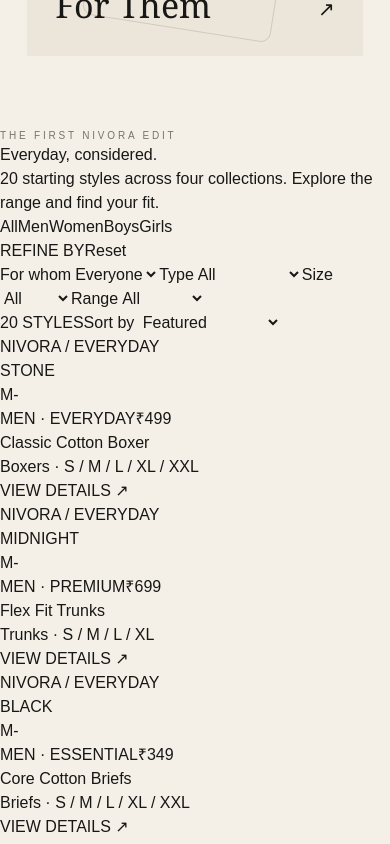
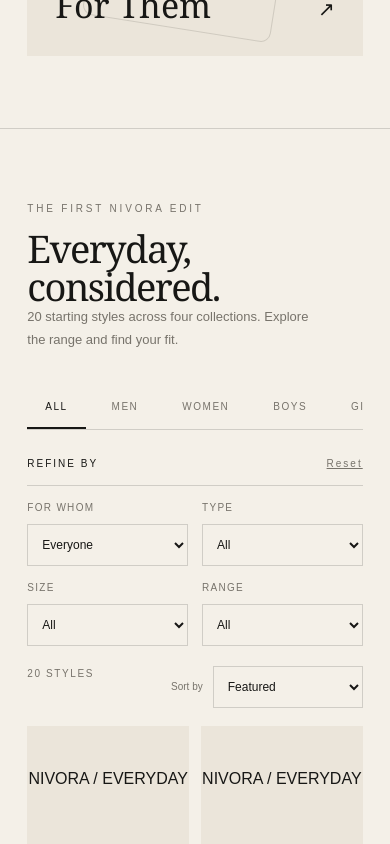
Before and after one commit to sikkaaryan/nivora-essentials, a Next.js app: page / in a window 390 px wide. Shown: the part 1960-2804 px from the top of the page. Built offline with nearby package versions, Linux system fonts and the light colour scheme.

Commit message:
feat: style responsive product catalogue and filters

```diff
--- a/app/globals.css
+++ b/app/globals.css
@@ -113,3 +113,38 @@ button { font: inherit; }
 @media (prefers-reduced-motion: reduce) {
   *, *::before, *::after { scroll-behavior: auto !important; animation-duration: .01ms !important; animation-iteration-count: 1 !important; transition-duration: .01ms !important; }
 }
+
+
+/* Product catalogue */
+.catalog-section { padding:100px 8vw; border-top:1px solid var(--line); }
+.catalog-heading { display:flex; justify-content:space-between; align-items:end; gap:24px; margin-bottom:34px; }
+.catalog-heading h2 { font:400 clamp(38px,5vw,64px)/1 Georgia,serif; letter-spacing:-.04em; margin:13px 0 0; }
+.catalog-heading p { color:var(--muted); max-width:300px; font-size:13px; line-height:1.8; }
+.audience-tabs { display:flex; gap:8px; border-bottom:1px solid var(--line); margin-bottom:26px; overflow-x:auto; }
+.audience-tabs button { border:0; background:transparent; color:var(--muted); padding:13px 18px; cursor:pointer; font-size:10px; letter-spacing:.15em; text-transform:uppercase; white-space:nowrap; border-bottom:2px solid transparent; }
+.audience-tabs button.active { color:var(--text); border-color:var(--text); }
+.catalog-layout { display:grid; grid-template-columns:190px minmax(0,1fr); gap:34px; }
+.filter-panel { display:flex; flex-direction:column; gap:22px; align-self:start; position:sticky; top:18px; }
+.filter-title { display:flex; justify-content:space-between; font-size:10px; letter-spacing:.2em; padding-bottom:14px; border-bottom:1px solid var(--line); }
+.filter-title button { background:none; border:0; color:var(--muted); text-decoration:underline; cursor:pointer; font-size:10px; }
+.filter-panel label { display:flex; flex-direction:column; gap:9px; color:var(--muted); font-size:10px; letter-spacing:.13em; text-transform:uppercase; }
+.filter-panel select,.results-bar select { width:100%; border:1px solid var(--line); background:var(--bg); color:var(--text); padding:12px 10px; border-radius:0; font-size:12px; letter-spacing:0; text-transform:none; }
+.audience-tabs button:focus-visible,.filter-panel select:focus-visible,.results-bar select:focus-visible,.quick-add:focus-visible { outline:2px solid var(--accent); outline-offset:3px; }
+.results-bar { display:flex; justify-content:space-between; align-items:center; margin-bottom:18px; font-size:10px; letter-spacing:.16em; color:var(--muted); }
+.results-bar label { display:flex; align-items:center; gap:10px; letter-spacing:0; }
+.results-bar select { width:auto; min-width:150px; }
+.product-grid { display:grid; grid-template-columns:repeat(3,minmax(0,1fr)); gap:30px 16px; }
+.product-card { min-width:0; }
+.product-art { height:255px; position:relative; overflow:hidden; display:grid; place-items:center; background:var(--surface); }
+.product-art img { display:block; width:100%; height:100%; object-fit:cover; transition:transform .5s ease; }
+.product-card:hover .product-art img { transform:scale(1.035); }
+.product-meta { display:flex; justify-content:space-between; gap:8px; margin-top:15px; color:var(--muted); font-size:8px; letter-spacing:.1em; }
+.product-meta span:last-child { color:var(--text); white-space:nowrap; font-size:11px; letter-spacing:0; }
+.product-card h3 { font:400 19px Georgia,serif; margin:9px 0 6px; }
+.product-card p { color:var(--muted); font-size:10px; line-height:1.7; margin:0; }
+.product-card p span { padding:0 4px; }
+.quick-add { display:flex; justify-content:space-between; width:100%; margin-top:14px; padding:11px 0; border:0; border-top:1px solid var(--line); background:transparent; color:var(--text); cursor:pointer; font-size:9px; letter-spacing:.17em; }
+.empty-results { padding:60px 20px; text-align:center; background:var(--surface); color:var(--muted); font-size:13px; }
+.catalog-disclaimer { color:var(--muted); font-size:10px; line-height:1.7; margin-top:35px; }
+@media(max-width:900px) { .product-grid { grid-template-columns:repeat(2,minmax(0,1fr)); } }
+@media(max-width:700px) { .catalog-section { padding:72px 7vw; } .catalog-heading { display:block; } .catalog-layout { grid-template-columns:1fr; gap:20px; } .filter-panel { position:static; display:grid; grid-template-columns:repeat(2,minmax(0,1fr)); gap:14px; } .filter-title { grid-column:1/-1; } .product-grid { gap:24px 12px; } .product-art { height:210px; } .product-card h3 { font-size:16px; } .results-bar { align-items:flex-start; gap:10px; } }
```
